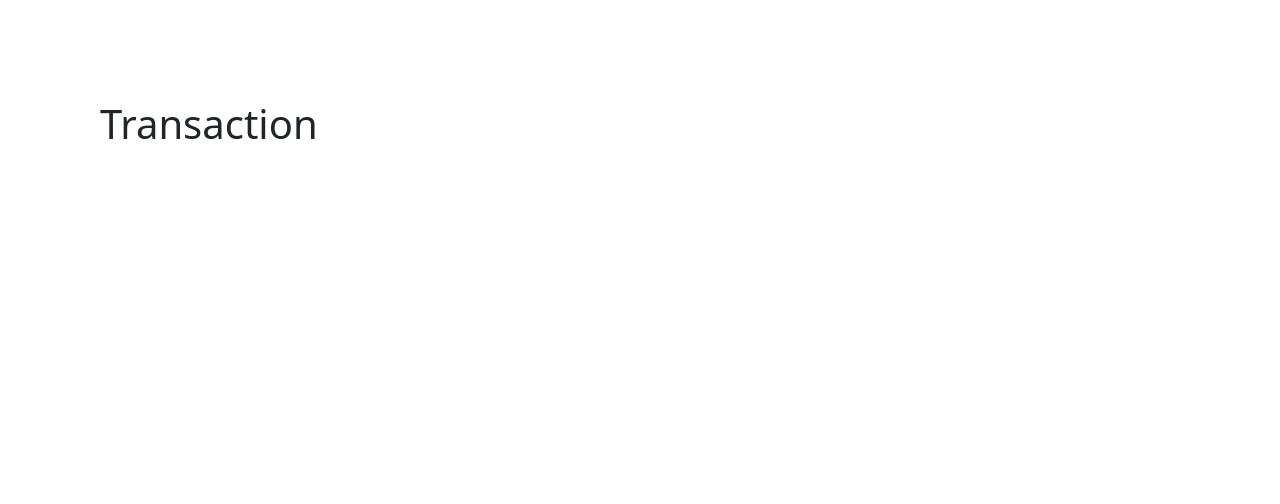
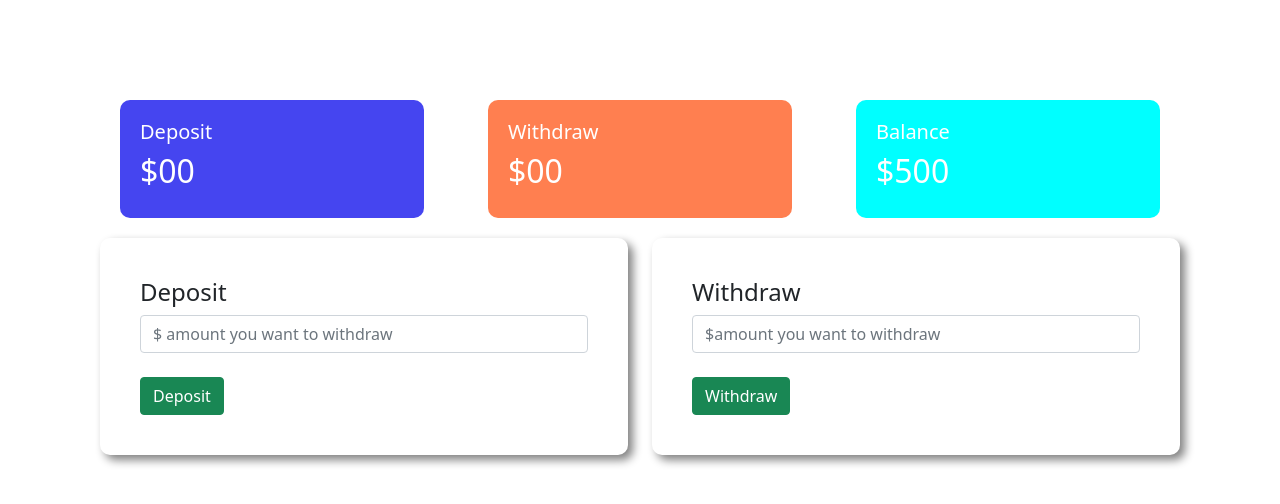
Before and after one commit to faisalimroz/faisal-bank, a plain HTML site: page index.html in a window 1280 px wide. Both pictures are taken after a click on the button "Enter". Drawn offline with nearby package versions, Linux system fonts and the light colour scheme.

Commit message:
bank done

```diff
--- a/index.html
+++ b/index.html
@@ -23,8 +23,50 @@
 
     </div>
     <div id="transaction-area">
-        <h1>Transaction</h1>
+       <div class="row">
+           <div class="col-md-4">
+            <div class="deposit status">
+                <h5>Deposit</h5>
+                <h2>$<span id="currentDeposit">00</span></h2>
 
+            </div>
+           </div>
+           <div class="col-md-4">
+              <div class="withdraw status">
+                <h5>Withdraw</h5>
+                <h2>$<span id="currentWithdraw">00</span></h2>
+              </div>
+           </div>
+           <div class="col-md-4">
+              <div class="balance status">
+                <h5>Balance</h5>
+                <h2>$<span id="currentBalance">500</span></h2>
+              </div>
+           </div>
+       </div>
+<div class="row">
+
+        <div class="col-md-6">
+            <div class="submit-area">
+                <h4>Deposit</h4>
+                <input id="depositAmount"class="form-control"type="text"placeholder="$ amount you want to withdraw">
+                <br>
+                <button id="addDeposit"class="btn btn-success">Deposit</button>
+            </div>
+
+        </div>
+
+
+     <div class="col-md-6">
+        <div class="submit-area">
+            <h4>Withdraw</h4>
+            <input id="withdrawAmount"class="form-control"type="text" placeholder="$amount you want to withdraw">
+            <br>
+            <button id="addWithdraw"class="btn btn-success">Withdraw</button>
+        </div>
+
+   </div>
+</div>
     </div>
     <script>
         const loginbtn= document.getElementById("login");
@@ -34,7 +76,35 @@
            const transactionArea = document.getElementById("transaction-area");
            transactionArea.style.display="block";
         })
+       const depositBtn= document.getElementById("addDeposit");
+       depositBtn.addEventListener("click",function(){
+        const depositNumber= getInputNumber("depositAmount")
+         updateSpan("currentDeposit",depositNumber);
+         updateSpan("currentBalance",depositNumber);
 
+        document.getElementById("depositAmount").value="";
+       })
+    //    withdraw button event handler
+       const withdrawBtn= document.getElementById("addWithdraw");
+       withdrawBtn.addEventListener("click",function(){
+          const withdrawNumber= getInputNumber("withdrawAmount");
+          updateSpan("currentWithdraw",withdrawNumber);
+          updateSpan("currentBalance",-1*withdrawNumber);
+          document.getElementById("withdrawAmount").value="";
+
+       })
+       function getInputNumber(id){
+           const amount= document.getElementById(id).value;
+           const amountNumber= parseFloat(amount);
+           return amountNumber;
+       }
+       function updateSpan(id,depositNumber){
+        const current = document.getElementById(id).innerText;
+        const currentNumber= parseFloat(current);
+        const totalAmount = depositNumber+ currentNumber;
+        document.getElementById(id).innerText=totalAmount;
+
+       }
     </script>
 
 </body>
--- a/style.css
+++ b/style.css
@@ -12,3 +12,18 @@ body{
 #transaction-area{
     display: none;
 }
+.deposit{
+    background-color: rgb(69, 69, 240);
+}
+.withdraw{
+    background-color: coral;
+}
+.balance{
+    background-color: cyan;
+}
+.status{
+     margin: 0px 20px;
+     padding: 20px;
+     border-radius: 10px;
+     color: white;
+}
```
